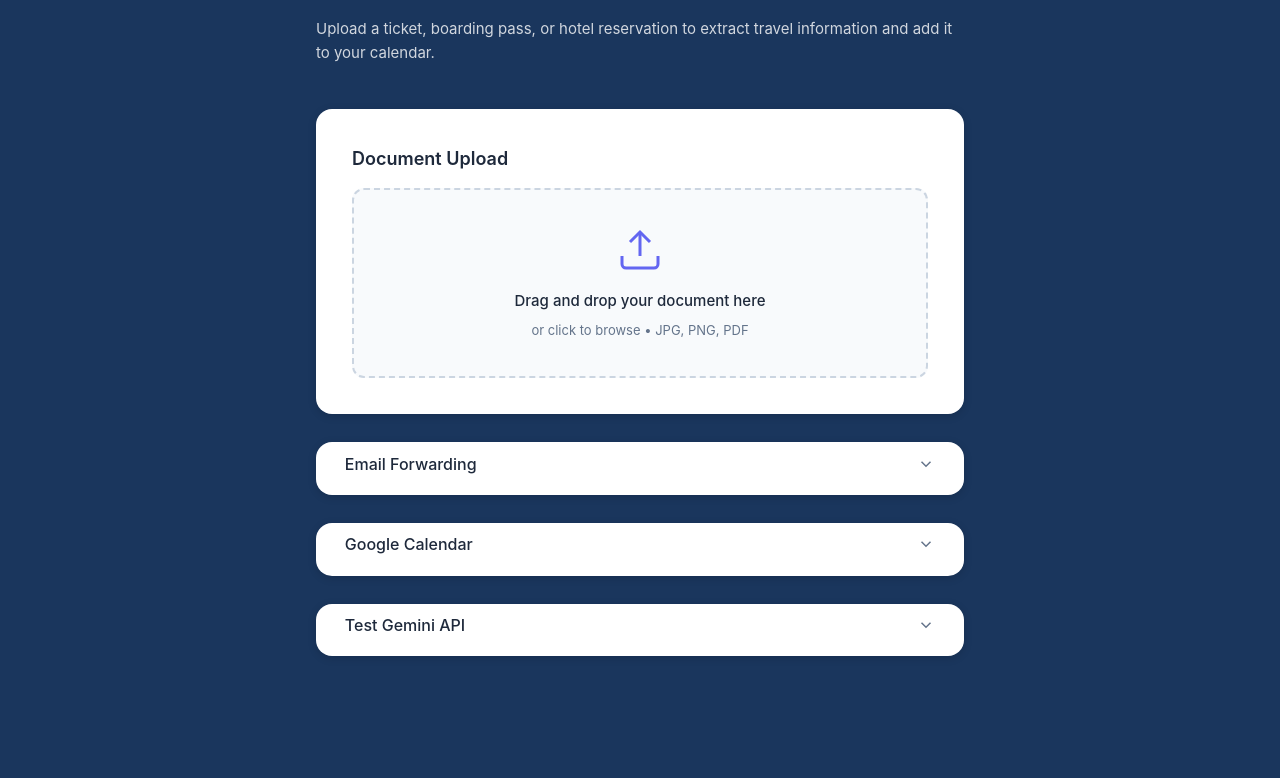
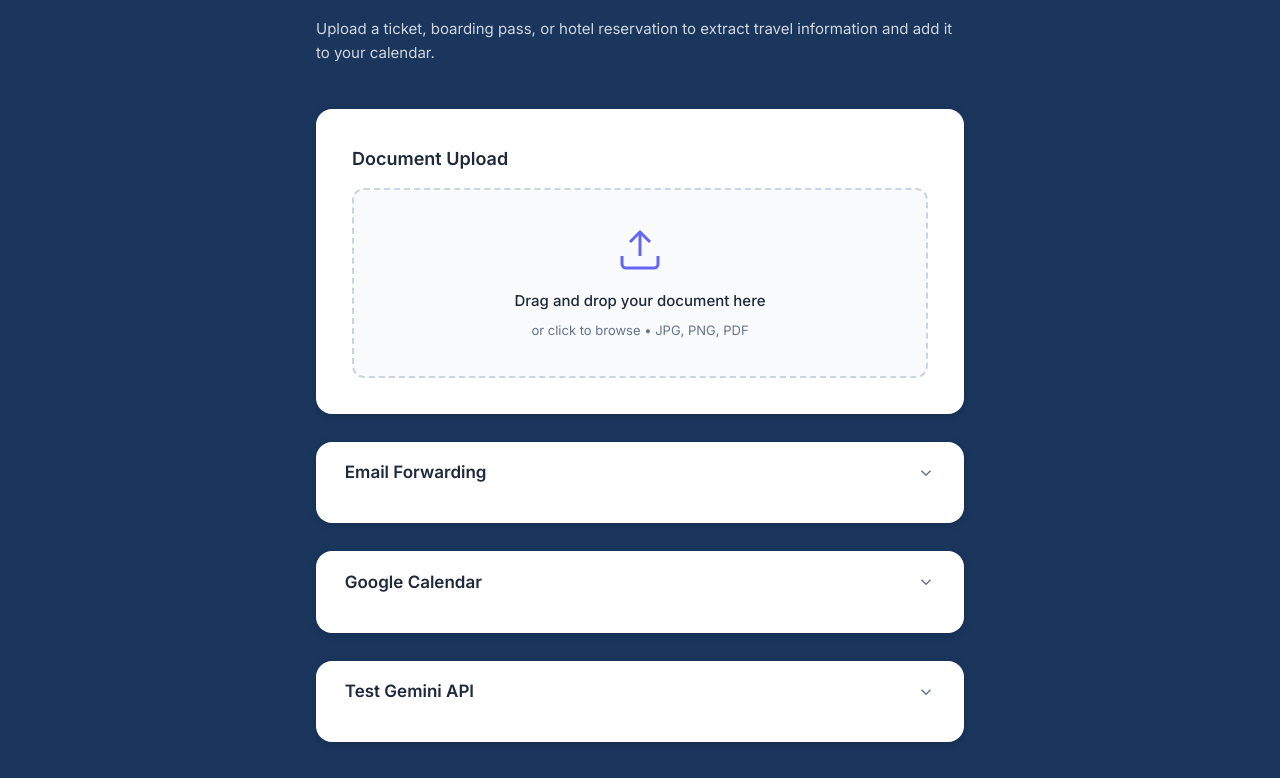
Before and after one commit to abracadaniel92/travelsync, a plain HTML site: page frontend/index.html in a window 1280 px wide. Shown: the part 189-967 px from the top of the page. Before the commit the page ends 881 px from the top, so only its background shows below. Drawn offline with Linux system fonts and the light colour scheme; files that its build step writes are made by us from their sources; sample sign-in values are in the browser's storage; files whose address does not match are found by name.

Commit message:
Update UI: Inter font, thicker expandable boxes, and favicon
- Add Inter font from Google Fonts and apply throughout the app
- Make expandable boxes thicker with better text placement and spacing
- Improve collapsible section styling (increased padding, better alignment)
- Add logo2.png as favicon to all pages (landing, login, main app)
- Update text sizing and spacing in collapsible sections for better readability
- Ensure consistent Inter font usage across all elements

```diff
--- a/frontend/css/style.css
+++ b/frontend/css/style.css
@@ -1,5 +1,8 @@
 /* TravelSync - Aspen + TravelSafe inspired design
    Mobile-first, clean cards, dark blue + orange palette */
+
+/* Import Inter font from Google Fonts */
+@import url('https://fonts.googleapis.com/css2?family=Inter:wght@400;500;600;700&display=swap');
 
 /* Reset & Base */
 *,
@@ -59,13 +62,19 @@ html {
 }
 
 body {
-    font-family: -apple-system, BlinkMacSystemFont, 'Segoe UI', 'Inter', Roboto, 'Helvetica Neue', Arial, sans-serif;
+    font-family: 'Inter', -apple-system, BlinkMacSystemFont, 'Segoe UI', Roboto, 'Helvetica Neue', Arial, sans-serif;
     background: var(--color-bg);
     color: var(--color-text);
     line-height: 1.5;
     -webkit-font-smoothing: antialiased;
     -moz-osx-font-smoothing: grayscale;
+    font-feature-settings: 'cv02', 'cv03', 'cv04', 'cv11';
     min-height: 100vh;
+}
+
+/* Ensure Inter font is used everywhere */
+* {
+    font-family: 'Inter', -apple-system, BlinkMacSystemFont, 'Segoe UI', Roboto, 'Helvetica Neue', Arial, sans-serif;
 }
 
 /* ========== Login Page (Same as Landing Page) ========== */
@@ -430,9 +439,9 @@ body {
     padding: calc(var(--space-lg) * 1.2);
 }
 
-/* Reduce padding for cards with collapsed sections */
+/* Reduce padding for cards with collapsed sections - made thicker */
 .card-airportr:has(.collapsible-header:not(.active)) {
-    padding: calc(var(--space-xs) * 1.2) calc(var(--space-lg) * 1.2);
+    padding: calc(var(--space-md) * 1.2) calc(var(--space-lg) * 1.2);
 }
 
 .card-header {
@@ -445,11 +454,14 @@ body {
 .card-header.collapsible-header {
     cursor: pointer;
     user-select: none;
-    padding: calc(var(--space-xs) * 1.2) calc(var(--space-md) * 1.2);
-    margin: calc(var(--space-xs) * -1.2) calc(var(--space-lg) * -1.2) 0 calc(var(--space-lg) * -1.2);
+    padding: calc(var(--space-md) * 1.2) calc(var(--space-md) * 1.2);
+    margin: calc(var(--space-md) * -1.2) calc(var(--space-lg) * -1.2) 0 calc(var(--space-lg) * -1.2);
     border-radius: var(--radius-lg) var(--radius-lg) 0 0;
     transition: background-color 0.2s;
-    min-height: auto;
+    min-height: 56px;
+    display: flex;
+    align-items: center;
+    justify-content: space-between;
 }
 
 .card-header.collapsible-header:hover {
@@ -468,11 +480,16 @@ body {
     font-weight: 600;
     color: #1E293B;
     margin: 0;
+    font-family: 'Inter', -apple-system, BlinkMacSystemFont, 'Segoe UI', Roboto, 'Helvetica Neue', Arial, sans-serif;
 }
 
 .card-header.collapsible-header h2 {
-    font-size: 1rem;
-    font-weight: 500;
+    font-size: 1.0625rem;
+    font-weight: 600;
+    color: #1E293B;
+    margin: 0;
+    line-height: 1.4;
+    font-family: 'Inter', -apple-system, BlinkMacSystemFont, 'Segoe UI', Roboto, 'Helvetica Neue', Arial, sans-serif;
 }
 
 .collapse-icon {
@@ -488,8 +505,9 @@ body {
 }
 
 .collapsible-content {
-    padding-top: calc(var(--space-md) * 1.2);
+    padding: calc(var(--space-md) * 1.2) 0;
     animation: slideDown 0.3s ease;
+    font-family: 'Inter', -apple-system, BlinkMacSystemFont, 'Segoe UI', Roboto, 'Helvetica Neue', Arial, sans-serif;
 }
 
 @keyframes slideDown {
@@ -505,9 +523,10 @@ body {
 
 .card-description {
     color: #64748B;
-    font-size: 0.875rem;
+    font-size: 0.9375rem;
     line-height: 1.6;
-    margin-bottom: var(--space-md);
+    margin-bottom: var(--space-lg);
+    font-family: 'Inter', -apple-system, BlinkMacSystemFont, 'Segoe UI', Roboto, 'Helvetica Neue', Arial, sans-serif;
 }
 
 /* Airportr Upload Area */
@@ -664,7 +683,9 @@ body {
     display: flex;
     flex-wrap: wrap;
     gap: var(--space-sm);
-    margin-top: var(--space-md);
+    margin-top: var(--space-lg);
+    margin-bottom: var(--space-sm);
+    align-items: center;
 }
 
 /* Status Messages */
@@ -1104,7 +1125,7 @@ main:not(.main-airportr) {
     }
 
     .card-airportr:has(.collapsible-header:not(.active)) {
-        padding: calc(var(--space-xs) * 1.2) calc(var(--space-xl) * 1.2);
+        padding: calc(var(--space-md) * 1.2) calc(var(--space-xl) * 1.2);
     }
 }
 
--- a/frontend/index.html
+++ b/frontend/index.html
@@ -4,6 +4,8 @@
     <meta charset="UTF-8">
     <meta name="viewport" content="width=device-width, initial-scale=1.0, viewport-fit=cover">
     <title>TravelSync</title>
+    <link rel="icon" type="image/png" href="/static/images/logo2.png">
+    <link rel="apple-touch-icon" href="/static/images/logo2.png">
     <link rel="stylesheet" href="/static/css/style.css?v=8">
 </head>
 <body class="airportr-theme">
```
Also changed, not shown: frontend/landing.html (+2 -0 lines), frontend/login.html (+2 -0 lines), mobile/src/styles/fonts.js (added, +21 -0 lines).
